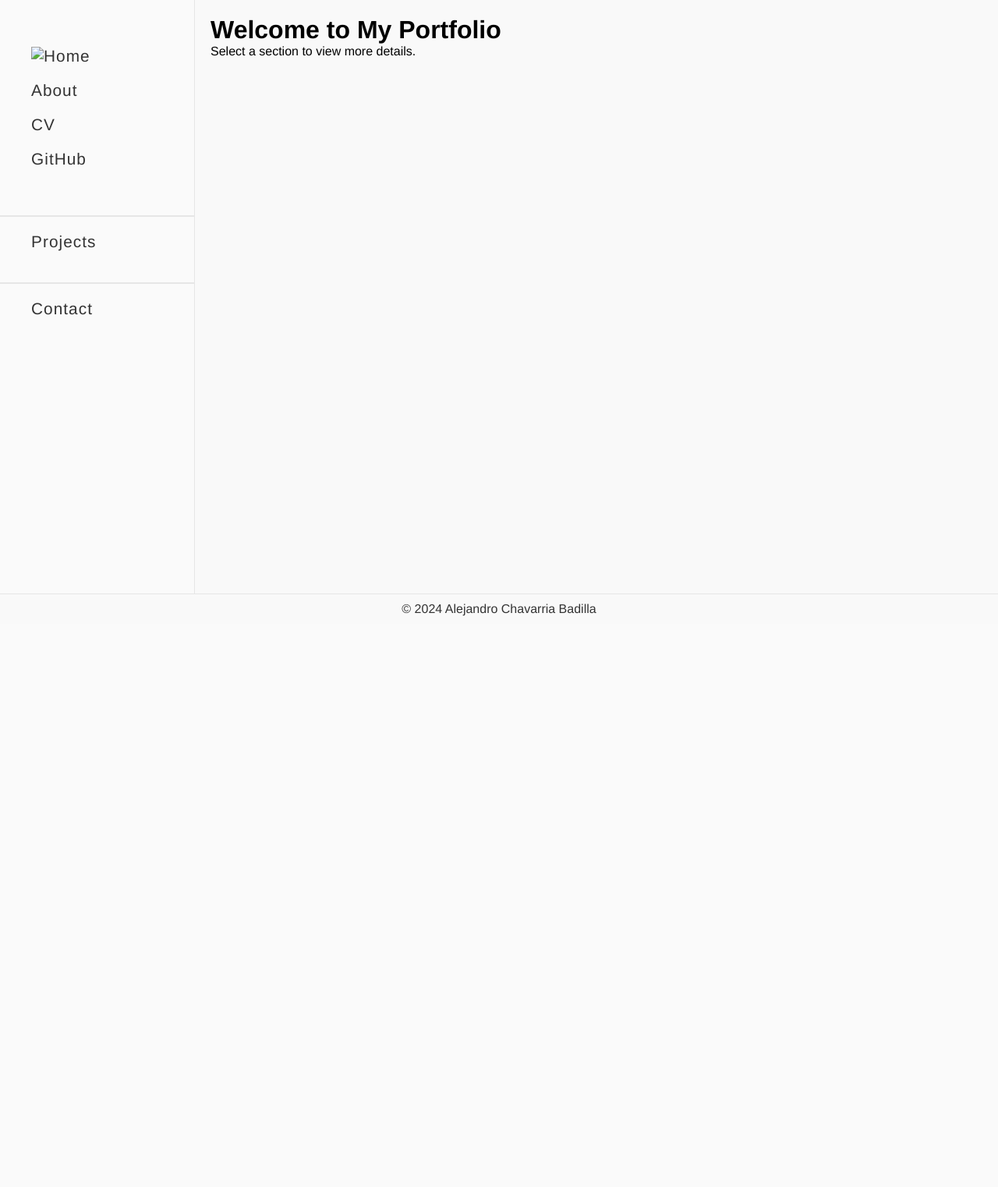
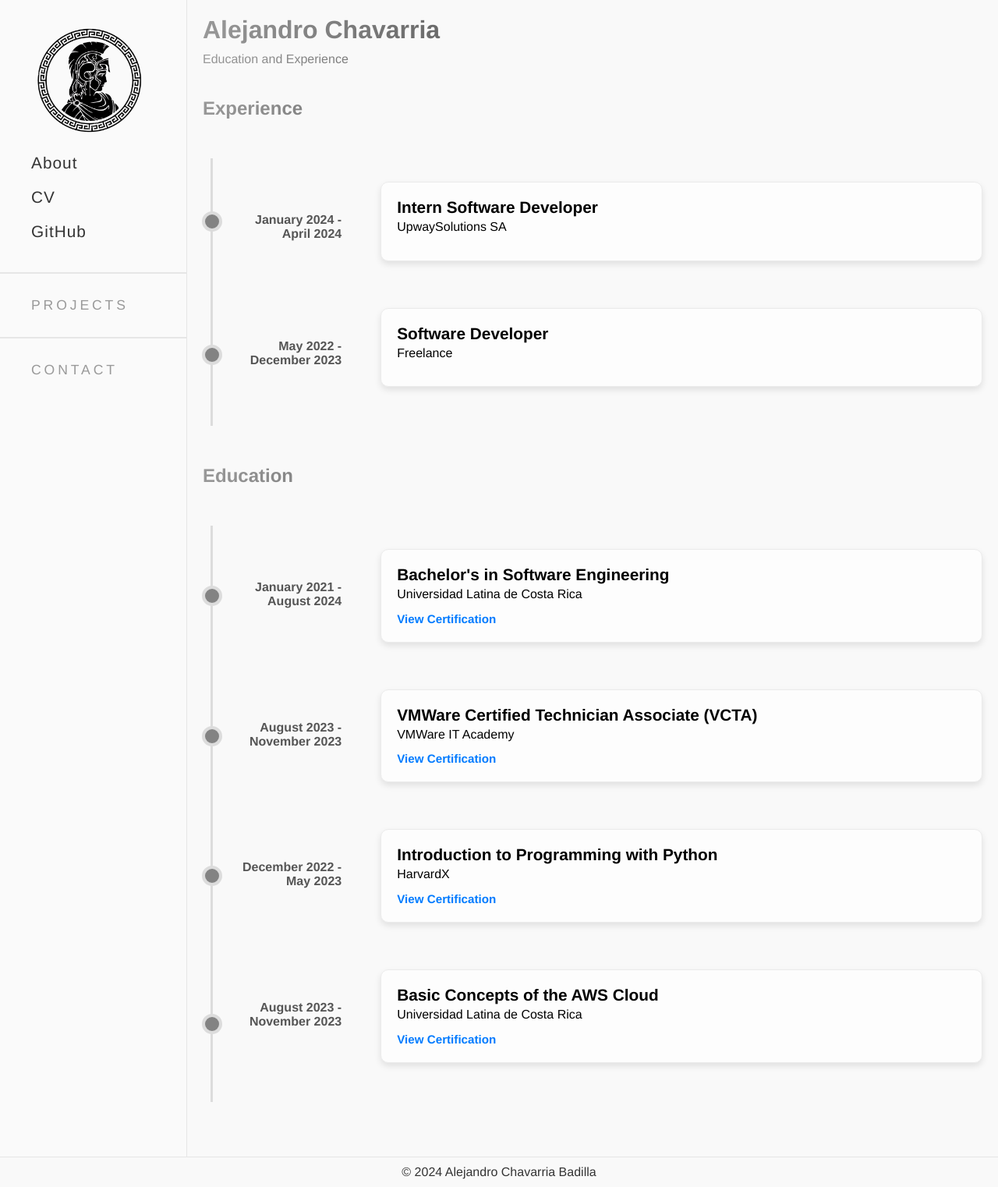
Before and after one commit to Mysthogann/Aledev_webpage, a Flask app: page /about in a window 1280 px wide. Shown: the whole page at 78% size. Before the commit the page ends 790 px from the top, so only its background shows below. Run offline with Flask 3, Linux system fonts and the light colour scheme.

Commit message:
Visuales en el navbar, trabajo con Flask en imagenes y expansion de About page

```diff
--- a/Project/app.py
+++ b/Project/app.py
@@ -1,5 +1,3 @@
-# Main app (controller logic)
-
 from flask import Flask, render_template
 
 app = Flask(__name__)
@@ -12,9 +10,13 @@ def home():
 def about():
     return render_template('about.html')
 
-@app.route('/projects')
-def projects():
-    return render_template('projects.html')
+@app.route('/lsi')
+def lsi():
+    return render_template('lsi.html')
+
+@app.route('/project2')
+def project2():
+    return render_template('project2.html')
 
 @app.route('/contact')
 def contact():
--- /dev/null
+++ b/Project/static/css/style_fade.css
@@ -0,0 +1,29 @@
+/* General fade-in effect for headings and paragraphs */
+.fade-in {
+    opacity: 0;
+    animation: fadeIn 1.5s ease-in-out forwards;
+}
+
+@keyframes fadeIn {
+    0% {
+        opacity: 0;
+    }
+    100% {
+        opacity: 1;
+    }
+}
+
+/* Apply the gradient fade effect on h1, h2, and the paragraph under those */
+.fade-title {
+    display: block; /* Ensure the titles appear on separate lines */
+    background: linear-gradient(to right, rgba(128, 128, 128, 0.8), rgba(0, 0, 0, 1));
+    background-clip: text;
+    -webkit-background-clip: text;
+    -webkit-text-fill-color: transparent;
+}
+
+/* Optional: You can also add margin to the bottom of the title to improve spacing */
+.fade-title + p {
+    margin-top: 10px; /* Space between title and subtitle */
+    margin-bottom: 30px; /* Space between subtitle and next section */
+}
--- a/Project/static/css/style.css
+++ b/Project/static/css/style_navbar.css
@@ -21,21 +21,28 @@ body {
 }
 
 .sidebar {
-    width: 250px;
-    background-color: #fafafa; /* Light background */
+    width: 240px;
+    background-color: #fafafa;
     color: #333333;
     padding: 40px;
     display: flex;
     flex-direction: column;
     justify-content: flex-start;
-    border-right: 1px solid #e6e6e6; /* Subtle, lighter border */
+    border-right: 1px solid #e6e6e6;
+    min-height: 100vh; /* Ensure it fills the full viewport height */
+    flex-shrink: 0;
 }
 
+
 .main-links,
-.projects-section,
 .contact-section {
+    margin-bottom: 20px; /* Increased space between sections */
+    margin-top: 10px;
+}
+
+.projects-section {
+    margin-top: 10px; /* Increased space between sections */
     margin-bottom: 20px;
-    margin-top: 20px;
 }
 
 .main-links ul,
@@ -67,34 +74,37 @@ body {
     transition: color 0.3s;
 }
 
-/* Projects and Contact Headers (Smooth and Same Size as Above) */
+/* Projects and Contact Headers: Uppercase, lighter, and more spaced */
 .projects-section h3,
 .contact-section h3 {
-    font-weight: 500;
-    font-size: 1.3em;
-    color: #333333;
-    letter-spacing: 0.05em;
+    font-weight: 600;
+    font-size: 1.1em; /* Slightly smaller than the main links */
+    color: #999999; /* Lighter gray for section headers */
+    letter-spacing: 0.22em; /* More spacing for uppercase effect */
+    text-transform: uppercase; /* Uppercase style */
     font-family: 'Helvetica Neue', Helvetica, Arial, sans-serif;
     cursor: pointer;
+    margin-bottom: 10px; /* Separate title from dropdown content */
+    font-weight: 500;
 }
 
 .projects-section:hover h3,
 .contact-section:hover h3 {
-    color: #555555;
+    color: #777777; /* Slightly lighter on hover */
     transition: color 0.3s;
 }
 
-/* Dropdown Lists: More padding and smoother appearance */
+/* Dropdown Lists: More padding for dropdown title, less space between options */
 .projects-section ul li a,
 .contact-section ul li a {
     color: #333333;
     text-decoration: none;
     display: block;
-    font-size: 1.2em;
-    font-weight: 400;
+    font-size: 1.09em; /* Slightly smaller */
+    font-weight: 300;
     font-family: 'Helvetica Neue', Helvetica, Arial, sans-serif;
     letter-spacing: 0.05em;
-    padding: 12px 0; /* Added more padding for more breathing room */
+    padding: 8px 0 8px 10px; /* Reduced spacing between dropdown items */
 }
 
 .projects-section ul li a:hover,
@@ -109,13 +119,13 @@ body {
     max-height: 0;
     opacity: 0;
     overflow: hidden;
-    transform: translateY(-20px);
+    transform: translateY(-10px);
     transition: max-height 0.5s ease, opacity 0.5s ease, transform 0.5s ease;
 }
 
 .projects-section:hover ul,
 .contact-section:hover ul {
-    max-height: 200px;
+    max-height: 300px;
     opacity: 1;
     transform: translateY(0);
 }
@@ -143,3 +153,8 @@ footer {
     border-top: 1px solid #e6e6e6; /* Lighter border */
     margin-top: auto;
 }
+
+img {
+    max-width: 100%;
+    height: auto;
+}
--- /dev/null
+++ b/Project/static/css/style_timeline_about.css
@@ -0,0 +1,91 @@
+/* Timeline on about page */
+.timeline {
+    position: relative;
+    margin: 50px 0;
+    padding: 0;
+    list-style: none;
+}
+
+.timeline::before {
+    content: '';
+    position: absolute;
+    left: 10px; /* Move the line further left */
+    top: 0;
+    bottom: 0;
+    width: 3px;
+    background-color: #dcdcdc; /* Line Color */;
+}
+
+.timeline-item {
+    margin: 0;
+    padding: 30px 0;
+    display: flex;
+    justify-content: flex-start;
+    position: relative;
+}
+
+.timeline-item .timeline-date {
+    width: 160px; /* Increase width slightly for better alignment */
+    text-align: right;
+    font-weight: 600;
+    color: #555;
+    font-size: 1em;
+    margin: 40px 0 0 30px;
+}
+
+.timeline-item .timeline-content {
+    background-color: #fdfdfd;
+    padding: 20px;
+    border-radius: 10px;
+    position: relative;
+    width: calc(100% - 170px);
+    box-shadow: 0px 4px 8px rgba(0, 0, 0, 0.1);
+    border: 1px solid #ebebeb;
+    margin-left: 50px; /* Add left margin to space the content from the timeline line */
+}
+
+.timeline-item .timeline-content h3 {
+    margin-top: 0;
+    font-size: 1.3em;
+    font-weight: 600;
+}
+
+.timeline-item::before {
+    content: '';
+    position: absolute;
+    top: 50%;
+    left: -0.9px; /* Align the ball perfectly with the line */
+    transform: translateY(-50%);
+    width: 18px;
+    height: 18px;
+    background-color: #838383;
+    border-radius: 50%;
+    border: 4px solid #dcdcdc;
+}
+
+.timeline-item a {
+    color: #007BFF;
+    text-decoration: none;
+    font-weight: bold;
+    font-size: 0.95em;
+}
+
+.timeline-item a:hover {
+    text-decoration: underline;
+}
+
+.timeline-item .timeline-content p {
+    margin-bottom: 10px;
+    line-height: 1.6;
+}
+
+.timeline-item:last-child {
+    padding-bottom: 50px;
+}
+
+.about-section h2 {
+    margin-top: 40px;
+    font-size: 1.5em;
+    font-weight: 600;
+    color: #333;
+}
--- a/Project/templates/about.html
+++ b/Project/templates/about.html
@@ -1,7 +1,74 @@
-<!-- About page -->
 {% extends 'base.html' %}
 
 {% block content %}
-<h1>Welcome to My Portfolio</h1>
-<p>About page</p>
+<div class="about-section fade-in">
+    <h1 class="fade-title">Alejandro Chavarria</h1>
+    <p class="fade-title">Education and Experience</p>
+
+    <!-- Experience Section -->
+    <h2 class="fade-title">Experience</h2>
+    <div class="timeline">
+        <!-- Internship -->
+        <div class="timeline-item fade-in">
+            <span class="timeline-date">January 2024 - April 2024</span>
+            <div class="timeline-content">
+                <h3>Intern Software Developer</h3>
+                <p>UpwaySolutions SA</p>
+            </div>
+        </div>
+
+        <!-- Freelance Experience -->
+        <div class="timeline-item fade-in">
+            <span class="timeline-date">May 2022 - December 2023</span>
+            <div class="timeline-content">
+                <h3>Software Developer</h3>
+                <p>Freelance</p>
+            </div>
+        </div>
+    </div>
+
+    <!-- Education Section -->
+    <h2 class="fade-title">Education</h2>
+    <div class="timeline">
+        <!-- Bachelor's Degree -->
+        <div class="timeline-item fade-in">
+            <span class="timeline-date">January 2021 - August 2024</span>
+            <div class="timeline-content">
+                <h3>Bachelor's in Software Engineering</h3>
+                <p>Universidad Latina de Costa Rica</p>
+                <a href="your-drive-link" target="_blank">View Certification</a>
+            </div>
+        </div>
+
+        <!-- VMware Certification -->
+        <div class="timeline-item fade-in">
+            <span class="timeline-date">August 2023 - November 2023</span>
+            <div class="timeline-content">
+                <h3>VMWare Certified Technician Associate (VCTA)</h3>
+                <p>VMWare IT Academy</p>
+                <a href="https://drive.google.com/file/d/1AVhoOFGm5HWeV6lLSxaF805PIEkJV-gO/view" target="_blank">View Certification</a>
+            </div>
+        </div>
+
+        <!-- Python Certification -->
+        <div class="timeline-item fade-in">
+            <span class="timeline-date">December 2022 - May 2023</span>
+            <div class="timeline-content">
+                <h3>Introduction to Programming with Python</h3>
+                <p>HarvardX</p>
+                <a href="https://drive.google.com/file/d/1yXxwBw0fcvgVL2BpKIMfZJ4t2A4uLlf5/view" target="_blank">View Certification</a>
+            </div>
+        </div>
+
+        <!-- AWS Cloud Concepts Certification -->
+        <div class="timeline-item fade-in">
+            <span class="timeline-date">August 2023 - November 2023</span>
+            <div class="timeline-content">
+                <h3>Basic Concepts of the AWS Cloud</h3>
+                <p>Universidad Latina de Costa Rica</p>
+                <a href="https://drive.google.com/file/d/1CcsbmQpmc3cwNBnANfZJuEpyJWx5lm2-/view" target="_blank">View Certification</a>
+            </div>
+        </div>
+    </div>
+</div>
 {% endblock %}
--- a/Project/templates/base.html
+++ b/Project/templates/base.html
@@ -1,71 +1,49 @@
 <!DOCTYPE html>
 <html lang="en">
-<head>
-    <meta charset="UTF-8">
-    <meta name="viewport" content="width=device-width, initial-scale=1.0">
-    <title>Portfolio</title>
-    <link rel="stylesheet" type="text/css" href="../static/css/style.css">
-    <script>
-        // Function to dynamically load content into the main section
-        function openPage(page) {
-            fetch(page)
-                .then(response => response.text())
-                .then(data => {
-                    document.querySelector('.content').innerHTML = data;
-                })
-                .catch(error => console.error('Error loading the page:', error));
-        }
-
-        // Function to toggle dropdown visibility with smooth transition
-        function toggleDropdown(section) {
-            const dropdown = document.getElementById(section);
-            if (dropdown.classList.contains("hidden")) {
-                dropdown.classList.remove("hidden");
-                dropdown.classList.add("visible");
-            } else {
-                dropdown.classList.remove("visible");
-                dropdown.classList.add("hidden");
-            }
-        }
-    </script>
-</head>
+    <head>
+        <meta charset="UTF-8">
+        <meta name="viewport" content="width=device-width, initial-scale=1.0">
+        <title>Your Portfolio</title>
+        <link rel="stylesheet" type="text/css" href="{{ url_for('static', filename='css/style_navbar.css') }}?v=1">
+        <link rel="stylesheet" type="text/css" href="{{ url_for('static', filename='css/style_timeline_about.css') }}">
+        <link rel="stylesheet" type="text/css" href="{{ url_for('static', filename='css/style_fade.css') }}">
+    </head>
 <body>
     <div class="navbar_container">
         <nav class="sidebar">
             <!-- First block for main links -->
             <div class="main-links">
                 <ul>
-                    <li><a href="#" onclick="openPage('home.html')"><img src="{{ url_for('static', filename='img/home-icon.png') }}" alt="Home"></a></li>
-                    <li><a href="#" onclick="openPage('about.html')">About</a></li>
-                    <li><a href="/cv.pdf" target="_blank">CV</a></li>
+                    <li><a href="{{ url_for('home') }}">
+                        <img src="{{ url_for('static', filename='img/amagno.png') }}" alt="Home" style="width: 150px; height: auto; margin-top: -20px;">
+                    </a></li>
+                    <li><a href="{{ url_for('about') }}">About</a></li>
+                    <li><a href="https://drive.google.com/file/d/1LxU5tip5FLF6RCzSX8JDhfIFzgS0vDyl/view" target="_blank">CV</a></li>
                     <li><a href="https://github.com/mysthogann" target="_blank">GitHub</a></li>
                 </ul>
             </div>
-
+            <hr>
             <!-- Second block for Projects Dropdown -->
             <div class="projects-section">
-                <hr>
-                <h3 onclick="toggleDropdown('projects-dropdown')" style="cursor: pointer;">Projects</h3>
-                <ul id="projects-dropdown" class="hidden">
-                    <li><a href="#" onclick="openPage('project1.html')">Project 1</a></li>
-                    <li><a href="#" onclick="openPage('project2.html')">Project 2</a></li>
+                <h3>Projects</h3>
+                <ul>
+                    <li><a href="{{ url_for('lsi') }}">Liceo San Isidro</a></li>
                 </ul>
             </div>
-
+            <hr>
             <!-- Third block for Contact Dropdown -->
             <div class="contact-section">
-                <hr>
-                <h3 onclick="toggleDropdown('contact-dropdown')" style="cursor: pointer;">Contact</h3>
-                <ul id="contact-dropdown" class="hidden">
+                <h3>Contact</h3>
+                <ul>
                     <li><a href="mailto:chvbale15@gmail.com">Email</a></li>
                     <li><a href="https://linkedin.com/in/alejandrochavarriaba/?locale=en_US" target="_blank">LinkedIn</a></li>
                 </ul>
             </div>
         </nav>
         <main class="content">
-            <!-- This is where the loaded content will be inserted -->
-            <h1>Welcome to My Portfolio</h1>
-            <p>Select a section to view more details.</p>
+            <!-- This is where the Flask content will be inserted -->
+            {% block content %}
+            {% endblock %}
         </main>
     </div>
     <footer>
--- a/Project/templates/home.html
+++ b/Project/templates/home.html
@@ -2,6 +2,6 @@
 {% extends 'base.html' %}
 
 {% block content %}
-<h1>Welcome to My Portfolio</h1>
-<p>Home page</p>
+    <h1>Welcome to My Portfolio</h1>
+    <p>Home page</p>
 {% endblock %}
```
Also changed, not shown: Project/templates/lsi.html (added, +12 -0 lines), Project/static/img/amagno.png (added), Project/static/img/home-icon.png (deleted), Project/static/img/liceosanisidro.png (added), Project/static/img/shield.png (added).
